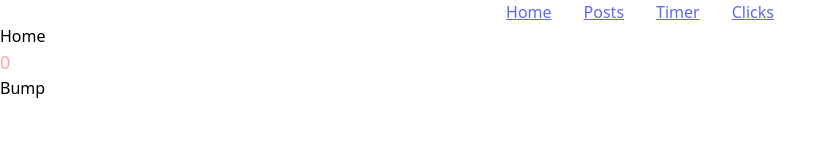
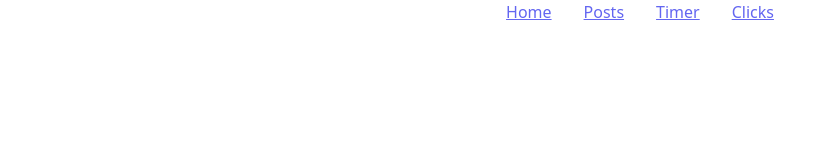
Before and after one commit to Devtown-India/FSWD-10323, a React (Create React App) app in the folder client/: page / in a window 1280 px wide. Shown: the top 160 px of the page, without its empty margins (0-836 px from the left). Built offline with nearby package versions, Linux system fonts and the light colour scheme.

Commit message:
debouncing

```diff
--- a/client/src/components/Home.jsx
+++ b/client/src/components/Home.jsx
@@ -1,19 +1,24 @@
 import { useEffect, useState } from "react";
 
 const Home = () => {
-  const [count, setCount] = useState(0);
+  const [name, setName] = useState("");
+
   useEffect(() => {
-    console.log("mount");
-    return () => console.log(`unmount`);
-  }, []);
+    const timeout = setTimeout(() => {
+      console.log("making api call");
+    }, 500);
+
+    return () => clearTimeout(timeout);
+  }, [name]);
+
+  const handleChange = (e) => {
+    setName(e.target.value);
+  };
 
   return (
     <div>
-      <h1>Home</h1>
-      <h2 className="text-lg text-red-300 bold">{count}</h2>
-      <button type="button" onClick={() => setCount((prev) => prev + 1)}>
-        Bump
-      </button>
+      <input onChange={handleChange} type="text" />
+      <div>{name}</div>
     </div>
   );
 };
```
